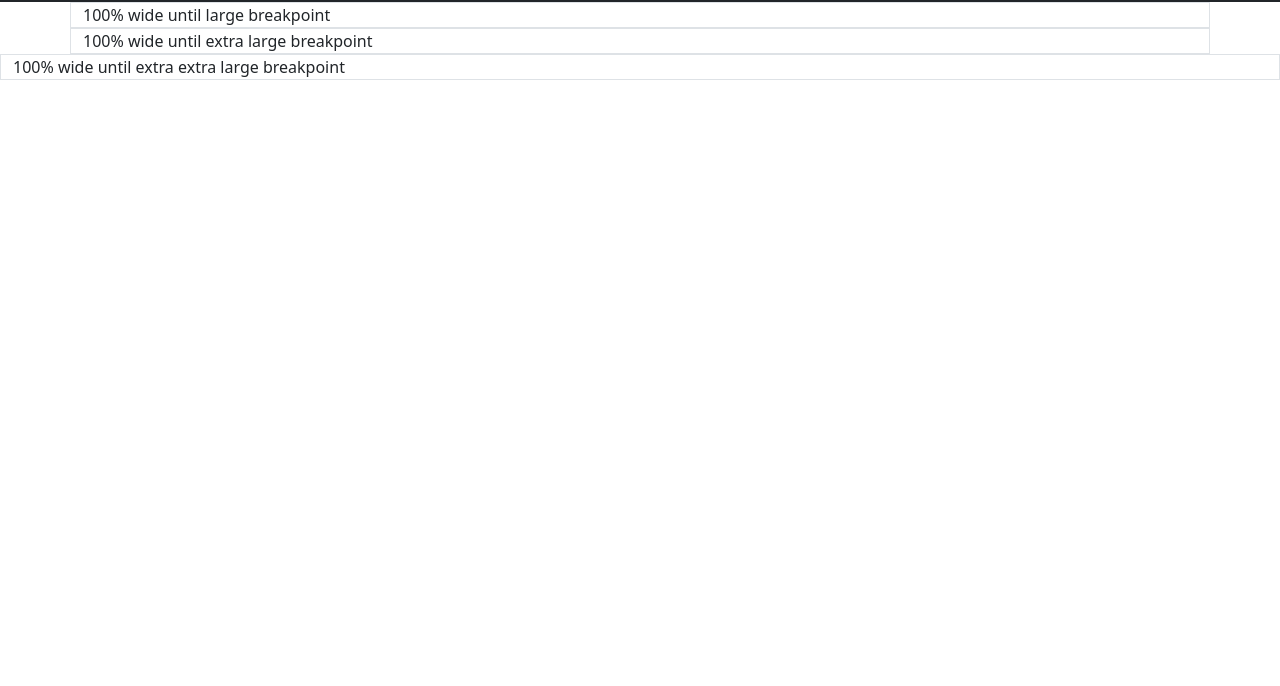
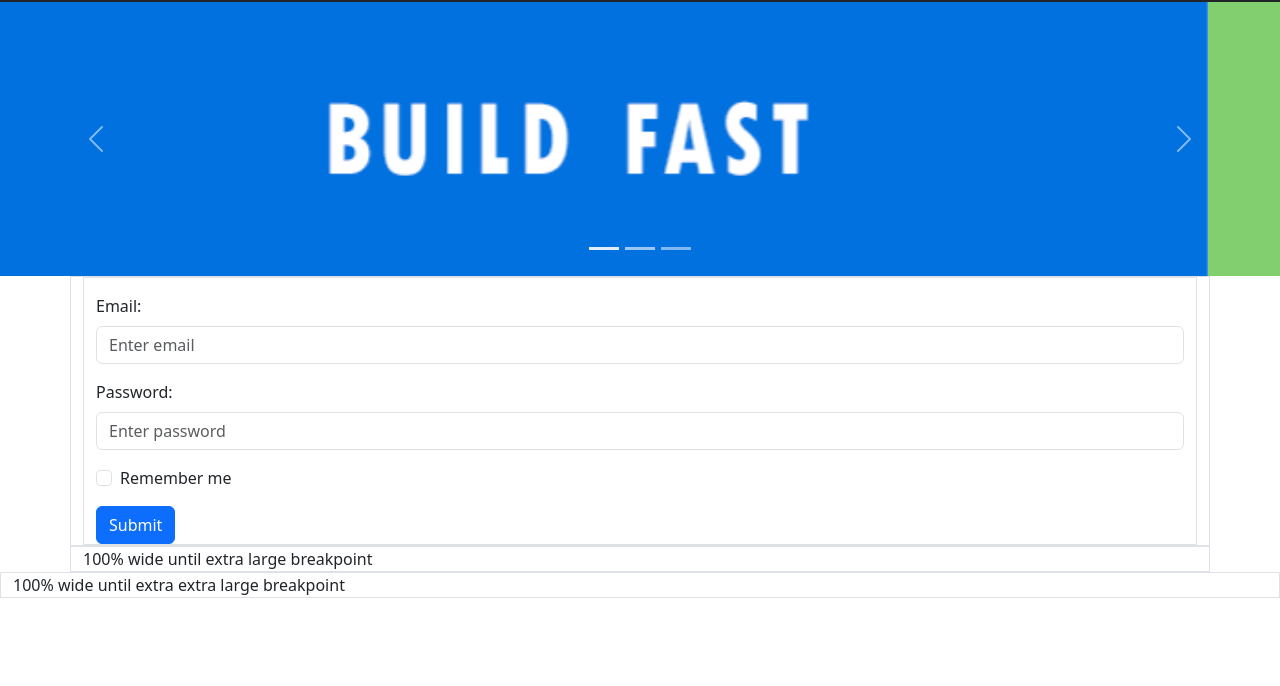
Before and after one commit to amatriaindavid7/dsm, a plain HTML site: page home.html in a window 1280 px wide. Shown: the part 114-800 px from the top of the page. Drawn offline with nearby package versions, Linux system fonts and the light colour scheme.

Commit message:
Add carrousel photos

```diff
--- a/home.html
+++ b/home.html
@@ -10,10 +10,11 @@
 </head>
 
 <body>
+    <!-- Header -->
     <nav class="navbar navbar-expand-sm navbar-dark bg-dark text-white">
         <div class="container-fluid">
             <!-- <a class="navbar-brand" href="javascript:void(0)">Logo</a> -->
-            <div class="d-flex align-items-center mx-4">
+            <div class="d-flex align-items-center mx-3">
                 <img src="assets/logo.png" class="img-fluid px-3" style="max-height: 100px" alt="error loading asset">
                 <h1>Free logo creator</h1>
             </div>
@@ -40,7 +41,59 @@
         </div>
     </nav>
 
-    <div class="container-lg border">100% wide until large breakpoint</div>
+    <!-- Carousel -->
+    <div id="demo" class="carousel slide" data-bs-ride="carousel">
+
+        <!-- Indicators/dots -->
+        <div class="carousel-indicators">
+            <button type="button" data-bs-target="#demo" data-bs-slide-to="0" class="active"></button>
+            <button type="button" data-bs-target="#demo" data-bs-slide-to="1"></button>
+            <button type="button" data-bs-target="#demo" data-bs-slide-to="2"></button>
+        </div>
+
+        <!-- The slideshow/carousel -->
+        <div class="carousel-inner">
+            <div class="carousel-item active">
+                <img src="assets/build.png" alt="Los Angeles" class="d-block w-100">
+            </div>
+            <div class="carousel-item">
+                <img src="assets/money.png" alt="Chicago" class="d-block w-100">
+            </div>
+            <div class="carousel-item">
+                <img src="assets/unique.png" alt="New York" class="d-block w-100">
+            </div>
+        </div>
+
+        <!-- Left and right controls/icons -->
+        <button class="carousel-control-prev" type="button" data-bs-target="#demo" data-bs-slide="prev">
+            <span class="carousel-control-prev-icon"></span>
+        </button>
+        <button class="carousel-control-next" type="button" data-bs-target="#demo" data-bs-slide="next">
+            <span class="carousel-control-next-icon"></span>
+        </button>
+    </div>
+
+    <div class="container-lg border d-flex flex-row">
+        <div class="container-lg border">
+            <form>
+                <div class="mb-3 mt-3">
+                    <label for="email" class="form-label">Email:</label>
+                    <input type="email" class="form-control" id="email" placeholder="Enter email" name="email">
+                </div>
+                <div class="mb-3">
+                    <label for="pwd" class="form-label">Password:</label>
+                    <input type="password" class="form-control" id="pwd" placeholder="Enter password" name="pswd">
+                </div>
+                <div class="form-check mb-3">
+                    <label class="form-check-label">
+                        <input class="form-check-input" type="checkbox" name="remember"> Remember me
+                    </label>
+                </div>
+                <button type="submit" class="btn btn-primary">Submit</button>
+            </form>
+        </div>
+
+    </div>
     <div class="container-xl border">100% wide until extra large breakpoint</div>
     <div class="container-xxl border">100% wide until extra extra large breakpoint</div>
 
```
Also changed, not shown: assets/build.png (added), assets/map.png (added), assets/money.png (added), assets/unique.png (added).
